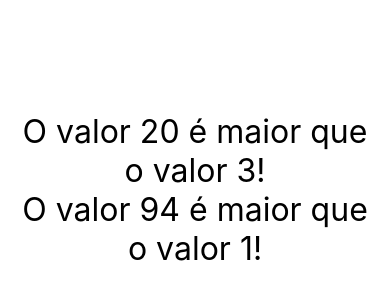
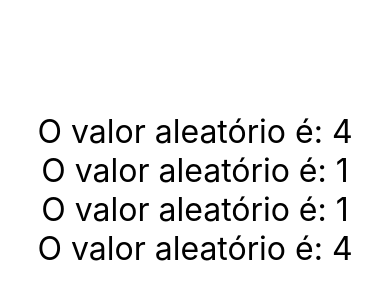
Before and after one commit to pauloteixeira01/Studies_in_React-native, a React Native app in the folder exercicios/: screen / in a window 390 px wide. Shown: the part 232-532 px from the top of the page. Built offline with nearby package versions, Linux system fonts and the light colour scheme.

Commit message:
Gerando números aleatórios

```diff
--- a/exercicios/src/App.js
+++ b/exercicios/src/App.js
@@ -1,5 +1,7 @@
 import React from 'react';
 import { View, StyleSheet } from 'react-native';
+import Aleatorio from './components/Aleatorio'
+
 
 import MinMax from './components/MinMax';
 // import CompPadrao, { Comp1, Comp2 } from './components/Multi';
@@ -7,18 +9,24 @@ import MinMax from './components/MinMax';
 
 export default () => (
     <View style={style.App}>
-        <MinMax min="3" max="20"/>
+        <Aleatorio min={0} max={10}/>
+        <Aleatorio min={0} max={10}/>
+        <Aleatorio min={0} max={10}/>
+        <Aleatorio min={0} max={10}/>
+
+        {/*<MinMax min="3" max="20"/>
         <MinMax min="1" max="94"/>
-        {/*<CompPadrao />
-            <Comp1 />
-            <Comp2 />
-            <Primeiro />*/}
+        <CompPadrao />
+        <Comp1 />
+        <Comp2 />
+        <Primeiro />*/}
     </View>
 )
 
 const  style = StyleSheet.create({
     App: {
         //backgroundColor:'#F00',
+        color: '#F00',
         flexGrow:1,
         justifyContent:"center",
         alignItems: "center",
--- /dev/null
+++ b/exercicios/src/components/Aleatorio.js
@@ -0,0 +1,13 @@
+import React from 'react';
+import { Text } from 'react-native';
+import Estilo from './estilo';
+
+export default props => {
+    const {min, max} = props; // destructure
+    const aleatorio = parseInt(Math.random() * (max - min) + min);
+    return (
+        <Text style={Estilo.txtG}>
+            O valor aleatório é: {aleatorio}
+        </Text>
+    )
+}
```
